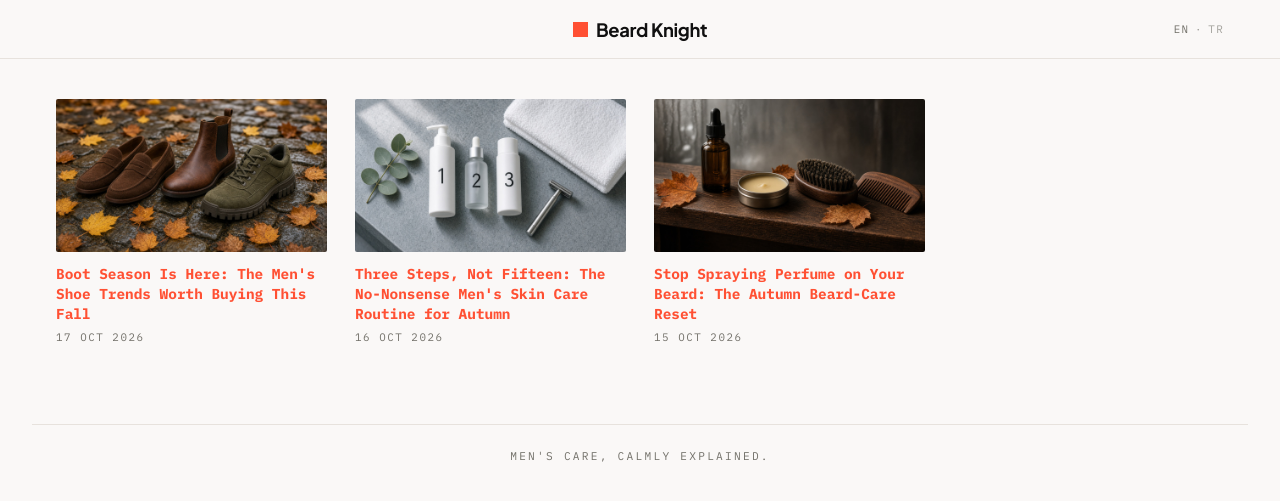
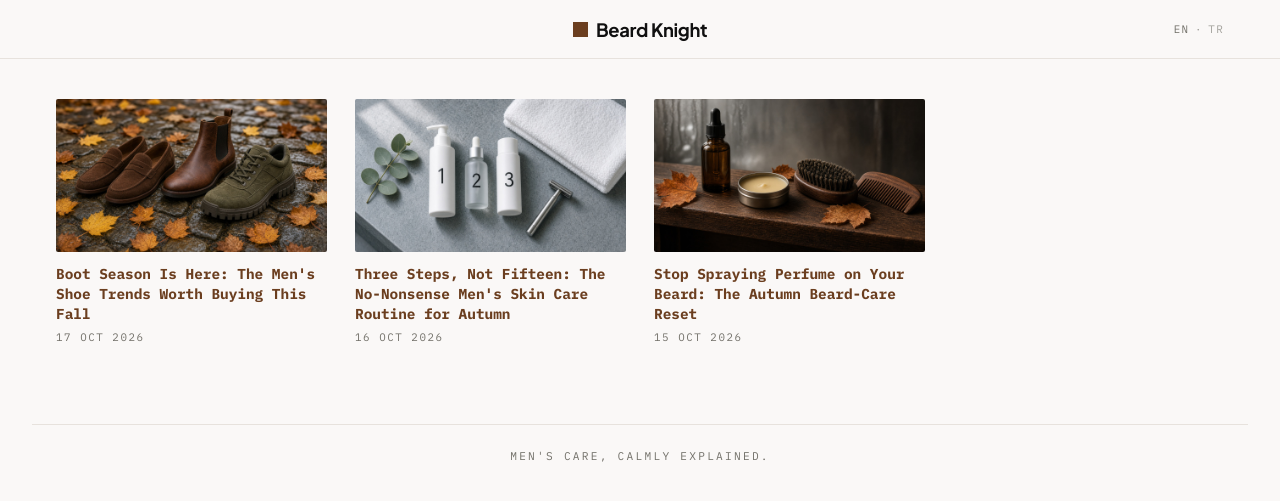
Before and after one commit to architect-high-level-core/beard-knight, a Jekyll site: the page built from index.html, in a window 1280 px wide. Shown: the top 501 px of the page. Built offline with Jekyll 4.4.1, drawn with Linux system fonts in a browser that asks for light colours.

Commit message:
Accent colour: walnut brown #6b3e1f

```diff
--- a/_layouts/default.html
+++ b/_layouts/default.html
@@ -5,7 +5,7 @@
 <link rel="preconnect" href="https://fonts.googleapis.com"><link rel="preconnect" href="https://fonts.gstatic.com" crossorigin>
 <link href="https://fonts.googleapis.com/css2?family=IBM+Plex+Mono:wght@400;700&family=Plus+Jakarta+Sans:ital,wght@0,400;0,700;1,400&display=swap" rel="stylesheet">
 <style>
-:root{--page:#faf8f7;--ink:#101010;--text:#2d2c29;--muted:#73716a;--line:#e7e2dd;--accent:#ff5033;--link:#70429a;--link-hover:#542873;
+:root{--page:#faf8f7;--ink:#101010;--text:#2d2c29;--muted:#73716a;--line:#e7e2dd;--accent:#6b3e1f;--link:#70429a;--link-hover:#542873;
 --sans:"Plus Jakarta Sans",Arial,Helvetica,sans-serif;--mono:"IBM Plex Mono",Menlo,Consolas,monospace}
 *{box-sizing:border-box}
 html{background:var(--page)}
```
